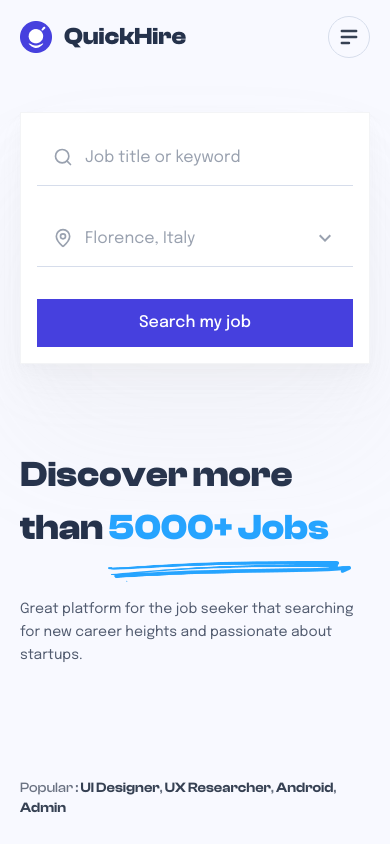
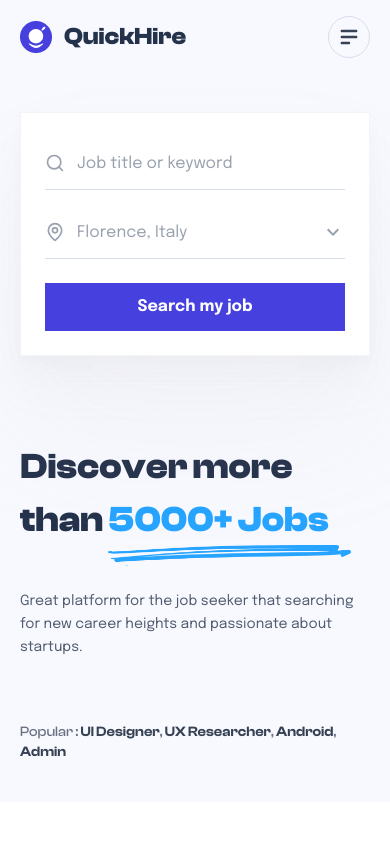
Before and after one commit to rakibislam2233/quick-hire, a Next.js app: page / in a window 390 px wide. Shown: the top 844 px of the page. Built offline with nearby package versions, Linux system fonts and the light colour scheme.

Commit message:
feat: refine HeroSection mobile design

```diff
--- a/components/Pages/Main/Home/HeroSection.tsx
+++ b/components/Pages/Main/Home/HeroSection.tsx
@@ -10,7 +10,7 @@ const HeroSection = () => {
       <div className="container px-5 md:px-16 mx-auto grid grid-cols-1 lg:grid-cols-2 gap-12 relative z-10 items-center h-full">
         {/* Search Box */}
         <div
-          className="w-full lg:max-w-[852px] lg:h-[90px] bg-white p-4 flex flex-col lg:flex-row gap-6 lg:gap-8 items-center border border-gray-100 z-20 relative lg:absolute lg:left-16 lg:bottom-[120px] mt-8 lg:mt-0"
+          className="w-full lg:max-w-[852px] lg:h-[90px] bg-white p-6 lg:p-4 flex flex-col lg:flex-row gap-4 lg:gap-8 items-center border border-gray-100 z-20 relative lg:absolute lg:left-16 lg:bottom-[120px] mt-8 lg:mt-0"
           style={{
             boxShadow: `
               0px 2.71px 4.4px 0px rgba(192, 192, 192, 0.0271),
@@ -21,7 +21,7 @@ const HeroSection = () => {
             `,
           }}
         >
-          <div className="flex items-center flex-1 px-4 py-2.5 w-full border-b lg:border-b-0 lg:border-r border-[#D6DDEB] font-epilogue">
+          <div className="flex items-center flex-1 lg:px-4 py-2 w-full border-b lg:border-b-0 lg:border-r border-[#D6DDEB] font-epilogue">
             <Search className="text-gray-400 w-5 h-5 mr-3 shrink-0" />
             <Input
               type="text"
@@ -29,7 +29,7 @@ const HeroSection = () => {
               className="border-none shadow-none focus-visible:ring-0 text-gray-700 bg-transparent p-0 placeholder:text-gray-400 text-base flex-1"
             />
           </div>
-          <div className="flex items-center flex-1 px-4 py-2.5 w-full cursor-pointer group border-b lg:border-b-0 border-[#D6DDEB] font-epilogue">
+          <div className="flex items-center flex-1 lg:px-4 py-2 w-full cursor-pointer group border-b lg:border-b-0 border-[#D6DDEB] font-epilogue">
             <MapPin className="text-gray-400 w-5 h-5 mr-3 shrink-0" />
             <Input
               type="text"
@@ -38,7 +38,7 @@ const HeroSection = () => {
             />
             <MdOutlineKeyboardArrowDown className="text-gray-400 size-6 shrink-0" />
           </div>
-          <Button className="w-full lg:w-[209px] lg:h-[57px] rounded-none bg-primary text-white px-8 py-6 text-base mt-2 lg:mt-0 transition-transform cursor-pointer font-epilogue">
+          <Button className="w-full lg:w-[209px] lg:h-[57px] rounded-none bg-[#4640DE] hover:bg-[#3b36c0] text-white px-8 py-6 text-base mt-2 lg:mt-0 transition-all cursor-pointer font-bold font-epilogue">
             Search my job
           </Button>
         </div>
@@ -63,7 +63,7 @@ const HeroSection = () => {
                 alt="Highlight line"
                 width={500}
                 height={20}
-                className="absolute left-0 -bottom-8 sm:-bottom-12 w-[110%] max-w-none"
+                className="absolute left-0 -bottom-6 sm:-bottom-12 w-[110%] max-w-none"
               />
             </span>
           </h1>
@@ -73,21 +73,21 @@ const HeroSection = () => {
             heights and passionate about startups.
           </p>
 
-          <div className="mt-20 text-sm font-medium text-gray-500">
+          <div className="mt-8 lg:mt-20 text-sm font-medium text-gray-500">
             Popular :{" "}
-            <span className="text-gray-700 font-semibold cursor-pointer hover:text-blue-600">
+            <span className="text-gray-700 font-semibold cursor-pointer hover:text-[#4640DE] transition-colors">
               UI Designer
             </span>
             ,{" "}
-            <span className="text-gray-700 font-semibold cursor-pointer hover:text-blue-600">
+            <span className="text-gray-700 font-semibold cursor-pointer hover:text-[#4640DE] transition-colors">
               UX Researcher
             </span>
             ,{" "}
-            <span className="text-gray-700 font-semibold cursor-pointer hover:text-blue-600">
+            <span className="text-gray-700 font-semibold cursor-pointer hover:text-[#4640DE] transition-colors">
               Android
             </span>
             ,{" "}
-            <span className="text-gray-700 font-semibold cursor-pointer hover:text-blue-600">
+            <span className="text-gray-700 font-semibold cursor-pointer hover:text-[#4640DE] transition-colors">
               Admin
             </span>
           </div>
```
